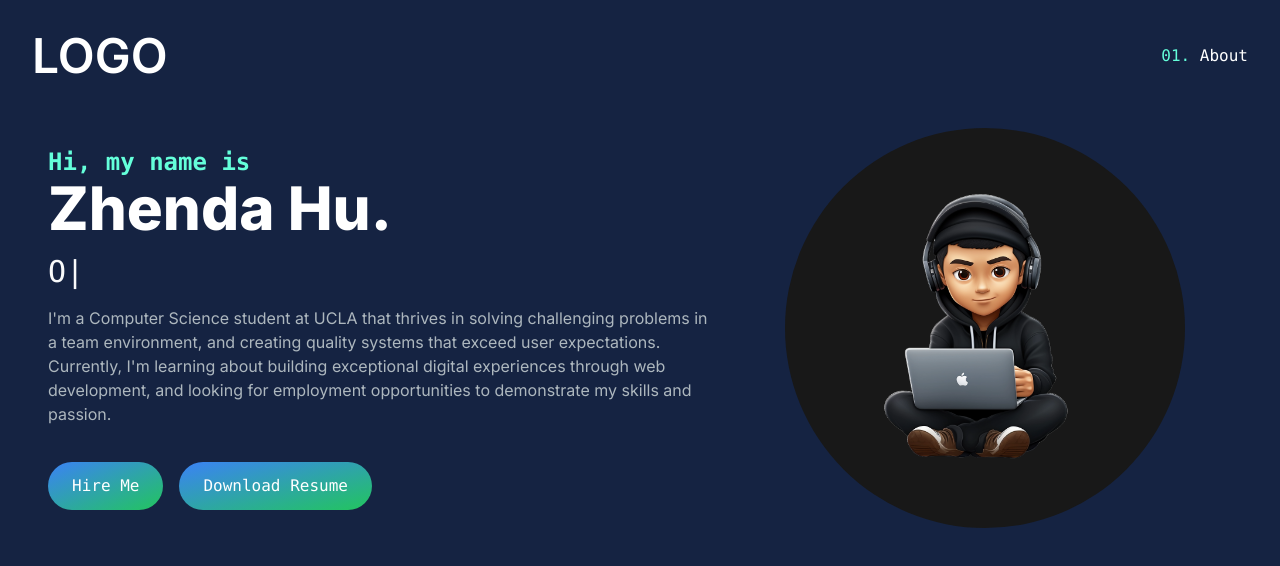
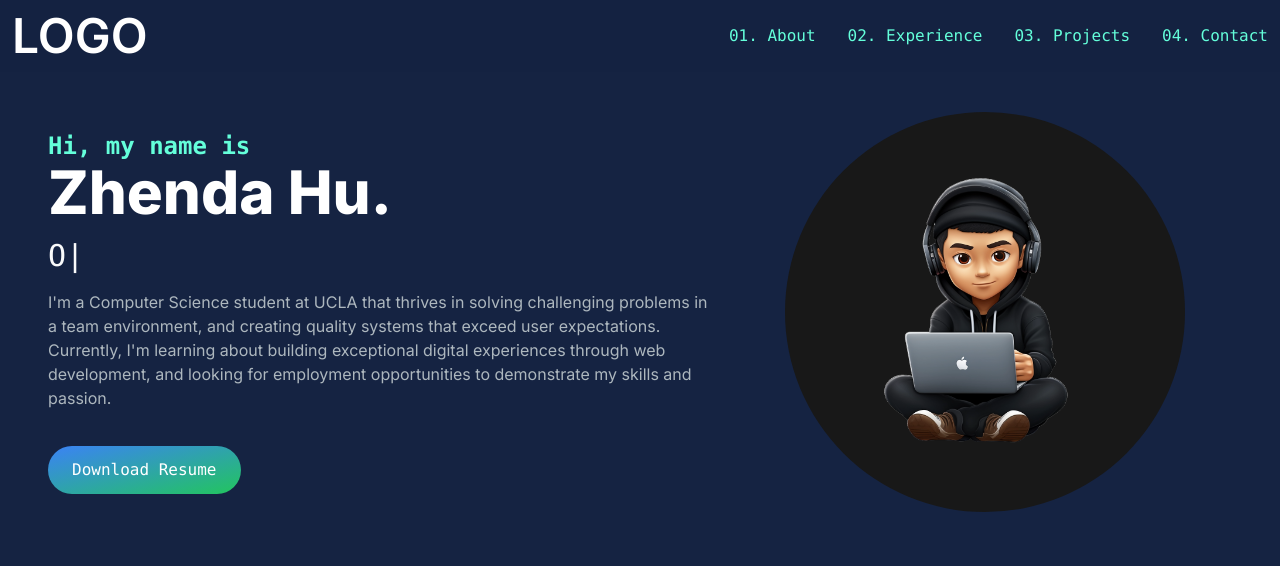
Before and after one commit to zhendahu/zhendahu.github.io, a Next.js app in the folder zhenda-portfolio/: page / in a window 1280 px wide. Shown: the top 566 px of the page. Built offline with nearby package versions, Linux system fonts and the light colour scheme.

Commit message:
finish navbar

```diff
--- a/zhenda-portfolio/src/app/components/HeroSection.jsx
+++ b/zhenda-portfolio/src/app/components/HeroSection.jsx
@@ -34,9 +34,6 @@
                   I'm a Computer Science student at UCLA that thrives in solving challenging problems in a team environment, and creating quality systems that exceed user expectations. Currently, I'm learning about building exceptional digital experiences through web development, and looking for employment opportunities to demonstrate my skills and passion.
               </p>
               <div>
-                <button className="px-6 py-3 w-full sm:w-fit rounded-full mr-4 bg-gradient-to-br from-blue-500 to-green-500 hover:from-blue-500 hover:to-yellow-500 text-white font-mono">
-                  Hire Me
-                </button>
                 <button className='px-6 py-3 w-full sm:w-fit rounded-full bg-gradient-to-br from-blue-500 to-green-500 hover:from-blue-500 hover:to-yellow-500 text-white mt-3 font-mono'>
                   Download Resume
                 </button>
--- a/zhenda-portfolio/src/app/components/NavLink.jsx
+++ b/zhenda-portfolio/src/app/components/NavLink.jsx
@@ -1 +1,11 @@
-const NavLink
+import Link from "next/link"
+
+const NavLink = ({ href, title }) => {
+    return (
+        <Link href={href} className="block py-2 pl-3 pr-4 text-[#64FFDA] hover:text-white sm:text-base rounded md:p-0 font-mono">
+            {title}
+        </Link>
+    )
+}
+
+export default NavLink;
--- a/zhenda-portfolio/src/app/components/Navbar.jsx
+++ b/zhenda-portfolio/src/app/components/Navbar.jsx
@@ -1,16 +1,42 @@
 import Link from 'next/link'
 import React from 'react'
+import NavLink from './NavLink'
+
+const navLinks = [
+    {
+        title: "01. About",
+        path:"#about",
+    },
+    {
+        title:"02. Experience",
+        path:"#experience",
+    },
+    {
+        title:"03. Projects",
+        path:"#projects",
+    },
+    {
+        title:"04. Contact",
+        path:"#contact",
+    }
+]
 
 export const Navbar = () => {
   return (
-    <nav>
-        <div className="flex flex-wrap items-center justify-between mx-auto p-8">
-            <Link href={"/"} className="text-5xl text-white font-semibold">
+    <nav className="fixed top-0 left-0 right-0 z-10 bg-[#152342] bg-opacity-90">
+        <div className="flex flex-wrap items-center justify-between mx-auto p-3">
+            <Link href={"/"} className="text-xl md:text-5xl text-white font-semibold">
                 LOGO
             </Link>
             <div className="menu hidden md:block md:w-auto" id="navbar">
-                <ul>
-                    <li><Link href={"#about"} className="block py-2 pl-3 pr-4 text-[#64FFDA] sm:text-base rounded md:p-0 font-mono">01. <span className="text-white hover:text-[#64FFDA]">About</span></Link></li>
+                <ul className="flex p-4 md:p-0 md:flex-row md:space-x-8 mt-0">
+                    {
+                        navLinks.map((link, index) => (
+                            <li key={index}>
+                                <NavLink href={link.path} title={link.title} />
+                            </li>
+                        ))
+                    }
                 </ul>
             </div>
         </div>
--- a/zhenda-portfolio/src/app/page.js
+++ b/zhenda-portfolio/src/app/page.js
@@ -6,7 +6,7 @@
   return (
     <main className="flex min-h-screen flex-col bg-[#152342]">
       <Navbar/>
-      <container class="container mx-auto px-12 py-4">
+      <container class="container mt-24 mx-auto px-12 py-4">
         <HeroSection />
       </container>
     </main>
```
